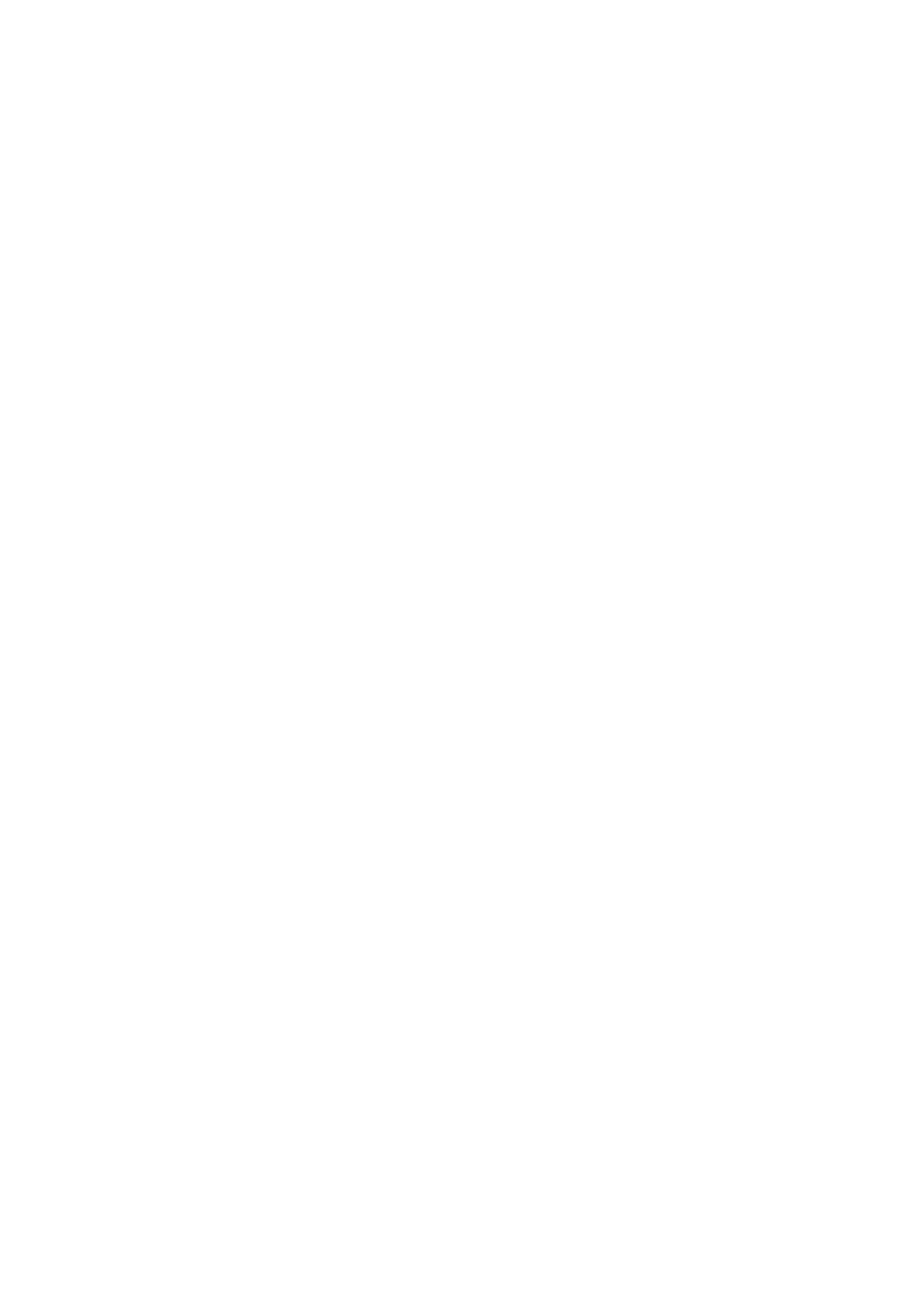
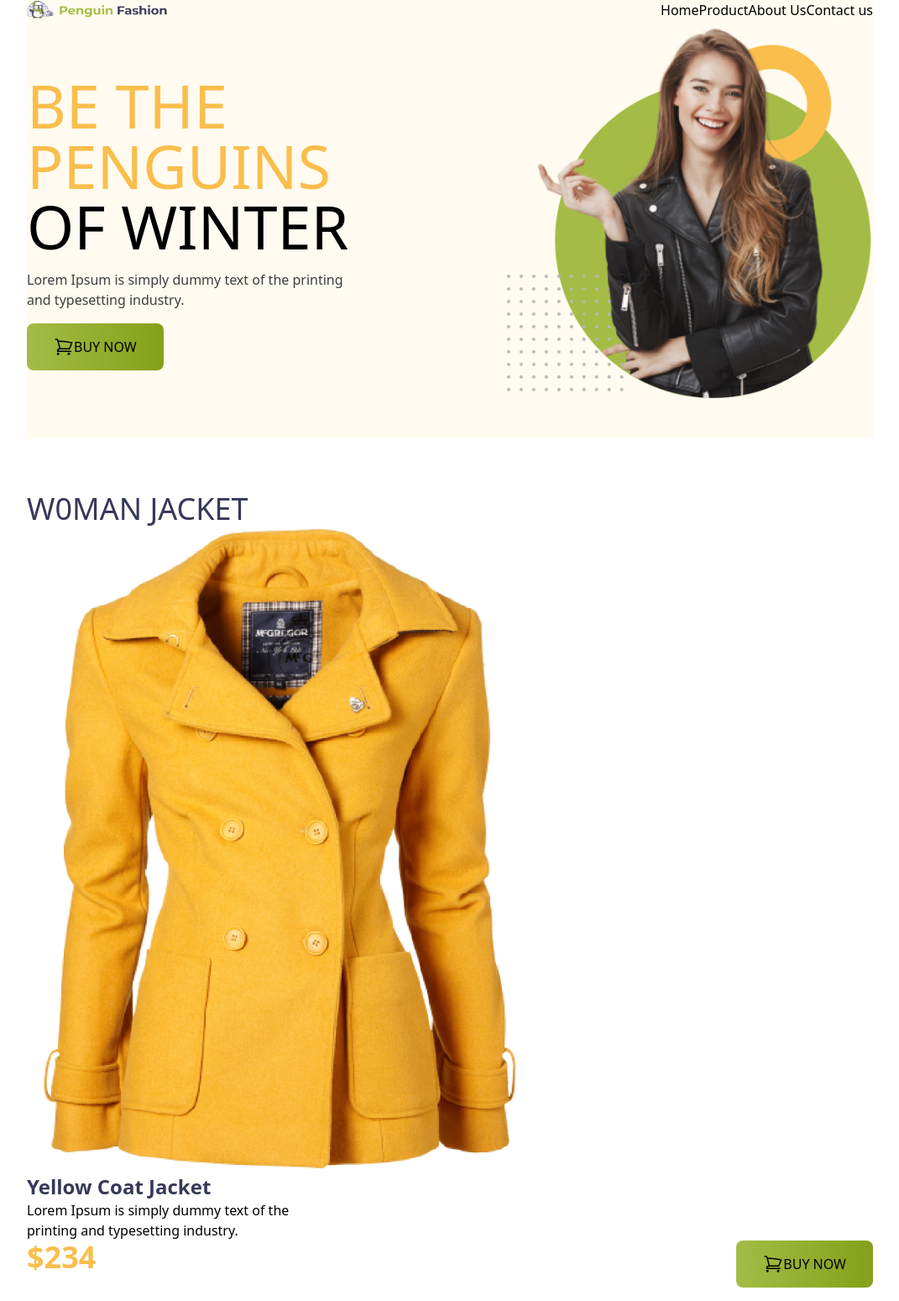
Before and after one commit to safayet3m/penguin-fashion-tailwind-web, a plain HTML site: page index.html in a window 1280 px wide. Shown: the whole page at 84% size, without its empty margins (96-1167 px from the left). Before the commit the page ends 800 px from the top, so only its background shows below. Drawn offline with nearby package versions, Linux system fonts and the light colour scheme.

Commit message:
added my first commit

```diff
--- a/index.html
+++ b/index.html
@@ -1,15 +1,92 @@
 <!DOCTYPE html>
 <html lang="en">
+
 <head>
     <meta charset="UTF-8">
     <meta name="viewport" content="width=device-width, initial-scale=1.0">
     <title>penguin fashion tailwind</title>
     <script src="https://cdn.tailwindcss.com"></script>
+    <!-- <link rel="preconnect" href="https://fonts.googleapis.com">
+    <link rel="preconnect" href="https://fonts.gstatic.com" crossorigin>
+    <link
+        href="https://fonts.googleapis.com/css2?family=Bebas+Neue&family=Roboto:ital,wght@0,100;0,300;0,400;0,500;0,700;0,900;1,100;1,300;1,400;1,500;1,700;1,900&display=swap"
+        rel="stylesheet">
+    <style>
+        .font-bebas {
+            font-family: "Bebas Neue", sans-serif;
+        }
+
+        .font-roboto {
+            font-family: "Roboto", sans-serif;
+        }
+    </style> -->
 </head>
-<body>
-    <header></header>
-    <main></main>
+
+<body class="ml-32 mr-36">
+    <header class="bg-[#FFFBF0]">
+        <nav class="flex justify-between items-center">
+            <div class="w-1/6">
+                <img src="icons/logo.png" alt="">
+            </div>
+            <div class="flex justify-around">
+                <div><a href="">Home</a></div>
+                <div><a href="">Product</a></div>
+                <div><a href="">About Us</a></div>
+                <div> <a href="">Contact us</a></div>
+            </div>
+        </nav>
+        <!-- banner section -->
+         <section>
+            <div class="flex items-center">
+                <div class="">
+                    <h1 class=" mb-4 uppercase text-7xl font-normal"> <span class="text-[#FABE4C]">Be the Penguins</span> <br>
+                        of Winter</h1>
+                   <p  class="text-[#3E3E3E] mb-4 text-base font-normal">Lorem Ipsum is simply dummy text of the printing <br>
+                    and typesetting industry.</p>
+                   <button class="uppercase mb-4 bg-gradient-to-r from-[#A4BC46] to-[#85A019] rounded-lg text-base font-medium py-4 px-8 flex ">
+                    <svg xmlns="http://www.w3.org/2000/svg" fill="none" viewBox="0 0 24 24" stroke-width="1.5" stroke="currentColor" class="size-6">
+                        <path stroke-linecap="round" stroke-linejoin="round" d="M2.25 3h1.386c.51 0 .955.343 1.087.835l.383 1.437M7.5 14.25a3 3 0 0 0-3 3h15.75m-12.75-3h11.218c1.121-2.3 2.1-4.684 2.924-7.138a60.114 60.114 0 0 0-16.536-1.84M7.5 14.25 5.106 5.272M6 20.25a.75.75 0 1 1-1.5 0 .75.75 0 0 1 1.5 0Zm12.75 0a.75.75 0 1 1-1.5 0 .75.75 0 0 1 1.5 0Z" />
+                      </svg>
+
+                    BUY NOW</button>
+                </div>
+                <div class="mb-12">
+                    <img src="images/model.png" alt="">
+                </div>
+            </div>
+         </section>
+    </header>
+    <main>
+        <h3 class="text-[#363958] uppercase text-4xl mt-16 font-normal">W0Man Jacket</h3>
+ <!-- women section -->
+        <section>
+            <div>
+                <div>
+                    <img class="" src="images/jacket-1.png" alt="">
+                    <h4 class="text-[#363958] text-2xl font-bold">Yellow Coat Jacket </h4>
+                    <p class="text-base font-normal">Lorem Ipsum is simply dummy text of the <br>
+                        printing and typesetting industry.</p>
+                    <div class="flex justify-between">
+                        <h1 class=" text-[#FABE4C] text-4xl font-bold">$234</h1>
+
+
+                        <button class="uppercase mb-4 bg-gradient-to-r from-[#A4BC46] to-[#85A019] rounded-lg text-base font-medium py-4 px-8 flex ">
+                            <svg xmlns="http://www.w3.org/2000/svg" fill="none" viewBox="0 0 24 24" stroke-width="1.5" stroke="currentColor" class="size-6">
+                                <path stroke-linecap="round" stroke-linejoin="round" d="M2.25 3h1.386c.51 0 .955.343 1.087.835l.383 1.437M7.5 14.25a3 3 0 0 0-3 3h15.75m-12.75-3h11.218c1.121-2.3 2.1-4.684 2.924-7.138a60.114 60.114 0 0 0-16.536-1.84M7.5 14.25 5.106 5.272M6 20.25a.75.75 0 1 1-1.5 0 .75.75 0 0 1 1.5 0Zm12.75 0a.75.75 0 1 1-1.5 0 .75.75 0 0 1 1.5 0Z" />
+                              </svg>
+
+                            BUY NOW</button>
+
+                    </div>
+
+
+                </div>
+                <div></div>
+            </div>
+        </section>
+    </main>
     <footer></footer>
 
 </body>
+
 </html>
```
